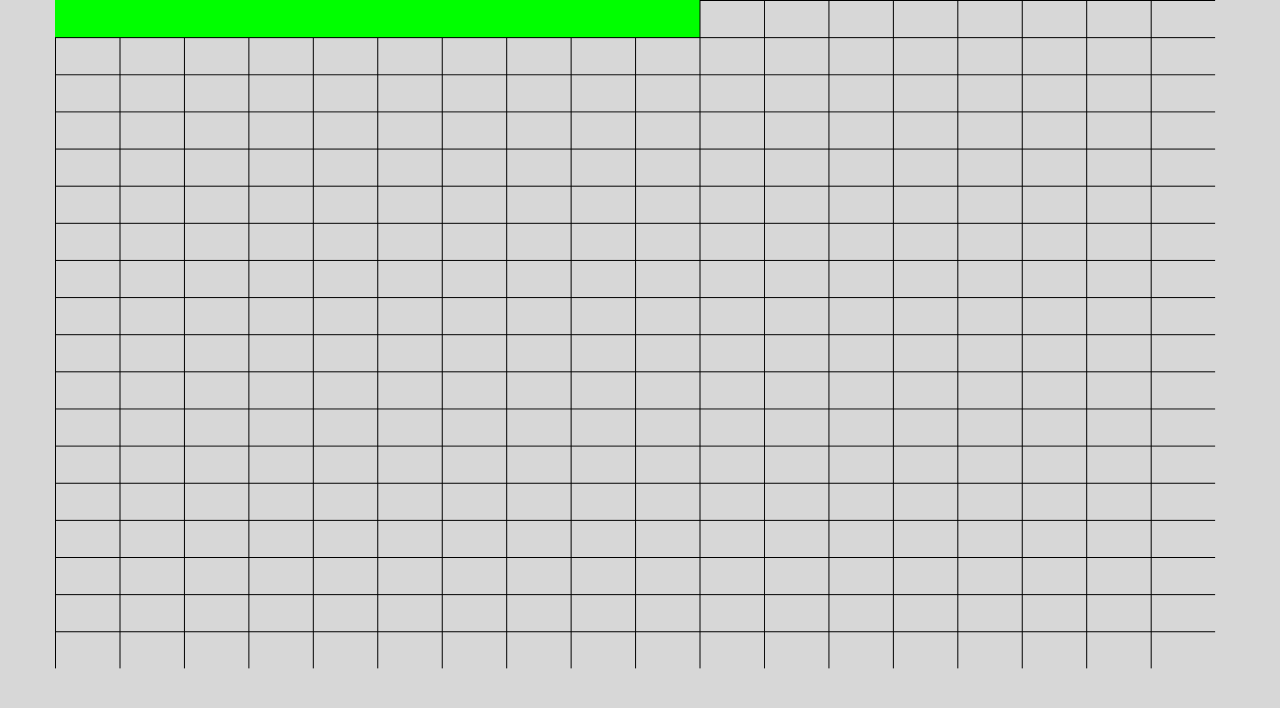
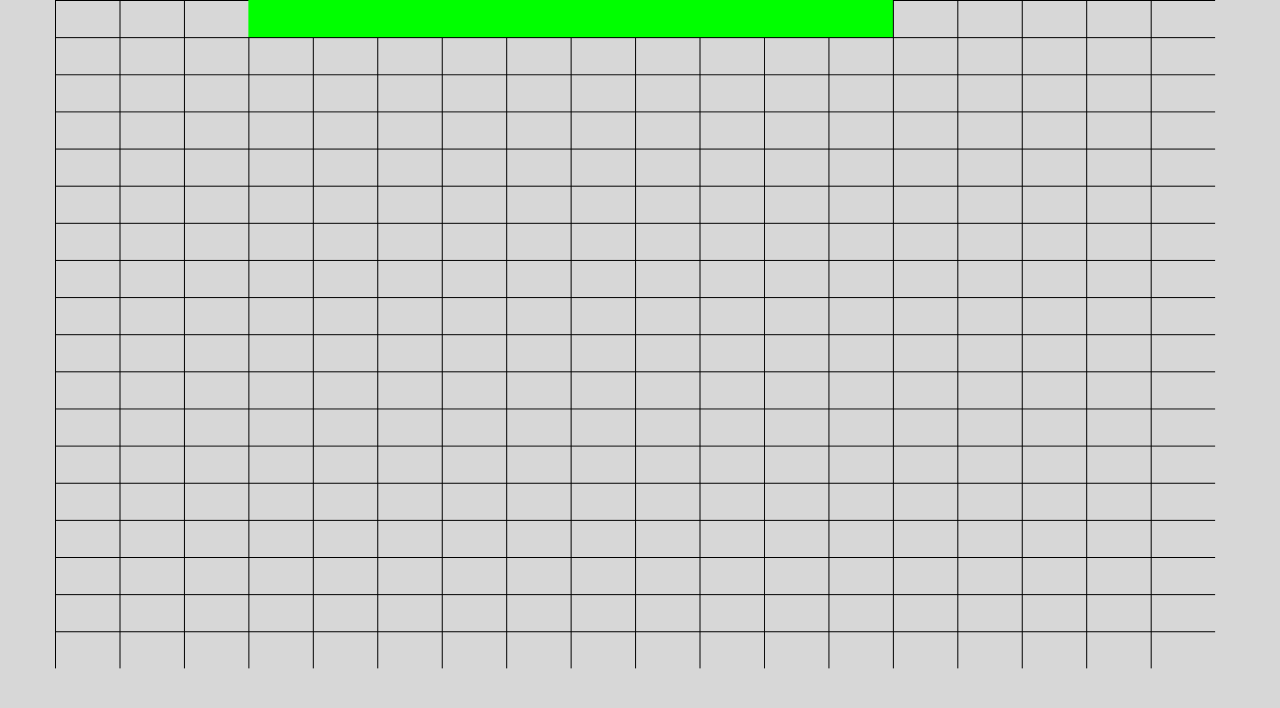
Before and after one commit to williamisnotdefined/snake_canvas, a React (Create React App) app: page / in a window 1280 px wide. Shown: the top 708 px of the page. Built offline with nearby package versions, Linux system fonts and the light colour scheme.

Commit message:
snake walks alone

```diff
--- a/src/components/SnakeBoard/index.tsx
+++ b/src/components/SnakeBoard/index.tsx
@@ -3,12 +3,12 @@ import React from 'react';
 import useCanvas from '@hooks/useCanvas';
 import useWindowSize from '@hooks/useWindowSize';
 
-import { draw } from '@game';
+import { draw, canvasWillUnmount, canvasDidMount } from '@game';
 
 import { Canvas } from './styles';
 
 const SnakeBoard = () => {
-    const { canvasRef } = useCanvas(draw);
+    const { canvasRef } = useCanvas(draw, { canvasWillUnmount, canvasDidMount });
     const { width, height } = useWindowSize();
 
     const fixedWidth = Math.floor((width - 100) / 10) * 10;
--- a/src/game/constants.ts
+++ b/src/game/constants.ts
@@ -1,2 +1,9 @@
 export const PIECE = 18;
 export const TOTAL_PIECES = PIECE * PIECE;
+
+export const SNAKE_DIRECTION: SnakeDirections = {
+    UP: 0,
+    RIGHT: 1,
+    DOWN: 2,
+    LEFT: 3,
+};
--- a/src/game/game.ts
+++ b/src/game/game.ts
@@ -1,43 +1,110 @@
-import { getIndexByColumn, getIndexByLine, incrementSnakeBody } from '@helpers/snakeMath';
-import { PIECE, TOTAL_PIECES } from './constants';
+import { getIndexByColumn, getIndexByLine, incrementSnakeBody, snakeSelfCollison } from '@helpers/snakeMath';
+import { PIECE, TOTAL_PIECES, SNAKE_DIRECTION } from './constants';
 
 export default function Game() {
     const state: IGameState = {
-        players: [{ id: '1', positions: [0, 1, 2, 3, 4, 5, 6, 7, 8, 9], current: true }],
+        player: { id: '1', positions: [0, 1, 2, 3, 4, 5, 6, 7, 8, 9], current: true },
+        enemies: [],
         fruits: [],
+        direction: SNAKE_DIRECTION.RIGHT,
     };
+
+    let intervalHandler: number;
+
+    function start() {
+        console.log('start called');
+        intervalHandler = setInterval(() => {
+            walk();
+        }, 100);
+    }
+
+    const walkMap = {
+        [SNAKE_DIRECTION.UP]: function (player: IPlayer) {
+            const snake = player.positions;
+            const { snakeBody, head } = incrementSnakeBody(snake);
+            const nextHead = getIndexByColumn(head - PIECE, TOTAL_PIECES);
+
+            if (snakeSelfCollison(snake, nextHead)) {
+                gameOver();
+            }
+
+            player.positions = [...snakeBody, nextHead];
+        },
+        [SNAKE_DIRECTION.RIGHT]: function (player: IPlayer) {
+            const snake = player.positions;
+            const { snakeBody, head } = incrementSnakeBody(snake);
+            const nextHead = getIndexByLine(head, 1);
+
+            if (snakeSelfCollison(snake, nextHead)) {
+                gameOver();
+            }
+
+            player.positions = [...snakeBody, nextHead];
+        },
+        [SNAKE_DIRECTION.DOWN]: function (player: IPlayer) {
+            const snake = player.positions;
+            const { snakeBody, head } = incrementSnakeBody(player.positions);
+            const nextHead = getIndexByColumn(head + PIECE, TOTAL_PIECES);
+
+            if (snakeSelfCollison(snake, nextHead)) {
+                gameOver();
+            }
+
+            player.positions = [...snakeBody, nextHead];
+        },
+        [SNAKE_DIRECTION.LEFT]: function (player: IPlayer) {
+            const snake = player.positions;
+            const { snakeBody, head } = incrementSnakeBody(snake);
+            const nextHead = getIndexByLine(head, -1);
+
+            if (snakeSelfCollison(snake, nextHead)) {
+                gameOver();
+            }
+
+            player.positions = [...snakeBody, nextHead];
+        },
+    };
+
+    function walk() {
+        const { player, direction } = state;
+        walkMap[direction](player);
+    }
 
     function movePlayer(command: IKeyboardCommand) {
         // notifyAll(command);
 
         const acceptedMoves: IAcceptedMoves = {
-            ArrowUp(player: IPlayer) {
-                const { snakeBody, head } = incrementSnakeBody(player.positions);
-                player.positions = [...snakeBody, getIndexByColumn(head - PIECE, TOTAL_PIECES)];
+            ArrowUp() {
+                state.direction = SNAKE_DIRECTION.UP;
             },
-            ArrowRight(player: IPlayer) {
-                const { snakeBody, head } = incrementSnakeBody(player.positions);
-                player.positions = [...snakeBody, getIndexByLine(head, 1)];
+            ArrowRight() {
+                state.direction = SNAKE_DIRECTION.RIGHT;
             },
-            ArrowDown(player: IPlayer) {
-                const { snakeBody, head } = incrementSnakeBody(player.positions);
-                player.positions = [...snakeBody, getIndexByColumn(head + PIECE, TOTAL_PIECES)];
+            ArrowDown() {
+                state.direction = SNAKE_DIRECTION.DOWN;
             },
-            ArrowLeft(player: IPlayer) {
-                const { snakeBody, head } = incrementSnakeBody(player.positions);
-                player.positions = [...snakeBody, getIndexByLine(head, -1)];
+            ArrowLeft() {
+                state.direction = SNAKE_DIRECTION.LEFT;
             },
         };
 
-        const { keyPressed, playerId } = command;
-        const player = state.players.find(({ id }) => id === playerId);
+        const { keyPressed } = command;
         const moveFunction = acceptedMoves[keyPressed];
 
-        if (player && moveFunction) {
-            moveFunction(player);
-            // checkForFruitCollision(playerId);
+        if (moveFunction) {
+            moveFunction();
         }
     }
 
-    return { state, movePlayer };
+    function gameOver() {
+        state.player = { id: '1', positions: [0, 1, 2, 3, 4, 5, 6, 7, 8, 9], current: true };
+        state.direction = SNAKE_DIRECTION.RIGHT;
+    }
+
+    function destroy() {
+        console.log('destroy called');
+        clearInterval(intervalHandler);
+    }
+
+    return { state, movePlayer, start, destroy };
 }
--- a/src/game/index.ts
+++ b/src/game/index.ts
@@ -10,13 +10,19 @@ function Setup() {
     keyboard.registerPlayerId('1');
     keyboard.subscribe(game.movePlayer);
 
+    function canvasDidMount() {
+        game.start();
+    }
+
+    function canvasWillUnmount() {
+        game.destroy();
+    }
+
     function draw(ctx: CanvasRenderingContext2D, frameCount: number) {
         render(game.state, ctx, frameCount);
     }
 
-    return { draw };
+    return { draw, canvasWillUnmount, canvasDidMount };
 }
 
-const { draw } = Setup();
-
-export { draw };
+export const { draw, canvasWillUnmount, canvasDidMount } = Setup();
--- a/src/game/keyboardControls.ts
+++ b/src/game/keyboardControls.ts
@@ -1,12 +1,6 @@
 type stateType = {
     observers: Array<Function>;
     playerId: string | null;
-};
-
-type commandType = {
-    type: string;
-    playerId: string | null;
-    keyPressed: string;
 };
 
 export default function createKeyboardListener(document: Document) {
@@ -23,7 +17,7 @@ export default function createKeyboardListener(document: Document) {
         state.observers.push(observerFunction);
     }
 
-    function notifyAll(command: commandType) {
+    function notifyAll(command: IKeyboardCommand) {
         for (const observerFunction of state.observers) {
             observerFunction(command);
         }
@@ -34,9 +28,8 @@ export default function createKeyboardListener(document: Document) {
     function handleKeydown(event: KeyboardEvent) {
         const keyPressed = event.key;
 
-        const command: commandType = {
+        const command: IKeyboardCommand = {
             type: 'move-player',
-            playerId: state.playerId,
             keyPressed,
         };
 
--- a/src/game/render/index.ts
+++ b/src/game/render/index.ts
@@ -15,15 +15,13 @@ const render = (gameState: IGameState, ctx: CanvasRenderingContext2D, frameCount
         ctx.fillRect(0, i * squareHeight, widthBoard, 1);
     }
 
-    gameState.players.forEach((player) => {
-        player.positions.forEach((position) => {
-            ctx.fillStyle = player.current ? 'lime' : 'red';
+    gameState.player.positions.forEach((position) => {
+        ctx.fillStyle = gameState.player.current ? 'lime' : 'red';
 
-            const x = (position % PIECE) * squareWidth;
-            const y = Math.floor(position / PIECE) * squareHeight;
+        const x = (position % PIECE) * squareWidth;
+        const y = Math.floor(position / PIECE) * squareHeight;
 
-            ctx.fillRect(x, y, squareWidth, squareHeight);
-        });
+        ctx.fillRect(x, y, squareWidth, squareHeight);
     });
 };
 
--- a/src/helpers/snakeMath.ts
+++ b/src/helpers/snakeMath.ts
@@ -18,8 +18,7 @@ export const getIndexByLine = (position: number, incrementor: number): number =>
     return nextPosition;
 };
 
-export const incrementSnakeBody = (snakeBody: Array<number>) => {
-    const snake = snakeBody;
+export const incrementSnakeBody = (snake: Array<number>) => {
     const head = snake[snake.length - 1];
     const tail = snake[0];
 
@@ -28,3 +27,7 @@ export const incrementSnakeBody = (snakeBody: Array<number>) => {
         head,
     };
 };
+
+export const snakeSelfCollison = (snake: Array<number>, nextHead: number) => {
+    return !!snake.find((piece) => piece === nextHead);
+};
--- a/src/hooks/useCanvas.ts
+++ b/src/hooks/useCanvas.ts
@@ -1,40 +1,37 @@
 import { useEffect, useRef } from 'react';
 
-type DrawCallback = (
-    context: CanvasRenderingContext2D,
-    frameCount: number,
-) => void;
+type DrawCallback = (context: CanvasRenderingContext2D, frameCount: number) => void;
 
 interface ICanvasConfig {
     context?: string;
     canvasWillDraw?(): void;
     canvasDidDraw?(): void;
+    canvasWillUnmount?(): void;
+    canvasDidMount?(): void;
 }
 
 const defaultConfig = {
     context: '2d',
     canvasWillDraw: () => {},
     canvasDidDraw: () => {},
+    canvasWillUnmount: () => {},
+    canvasDidMount: () => {},
 };
 
-const useCanvas = (
-    draw: DrawCallback,
-    config: ICanvasConfig = defaultConfig,
-) => {
+const useCanvas = (draw: DrawCallback, config: ICanvasConfig = defaultConfig) => {
     const canvasRef = useRef<HTMLCanvasElement>(null);
     const rafId = useRef<number>(0);
     const frameCount = useRef<number>(0);
 
-    const { context, canvasWillDraw, canvasDidDraw } = {
+    const { context, canvasWillDraw, canvasDidDraw, canvasWillUnmount, canvasDidMount } = {
         ...defaultConfig,
         ...config,
     };
 
     useEffect(() => {
         const canvas = canvasRef.current as HTMLCanvasElement;
-        const ctx = canvas.getContext(
-            context || '2d',
-        ) as CanvasRenderingContext2D;
+        const ctx = canvas.getContext(context || '2d') as CanvasRenderingContext2D;
+        canvasDidMount();
 
         const render = () => {
             frameCount.current++;
@@ -49,9 +46,10 @@ const useCanvas = (
         render();
 
         return () => {
+            canvasWillUnmount();
             cancelAnimationFrame(rafId.current);
         };
-    }, [draw, context, canvasWillDraw, canvasDidDraw]);
+    }, [draw, context, canvasWillDraw, canvasDidDraw, canvasWillUnmount, canvasDidMount]);
 
     return {
         canvasRef,
```
Also changed, not shown: src/@types/game.d.ts (+11 -3 lines).
